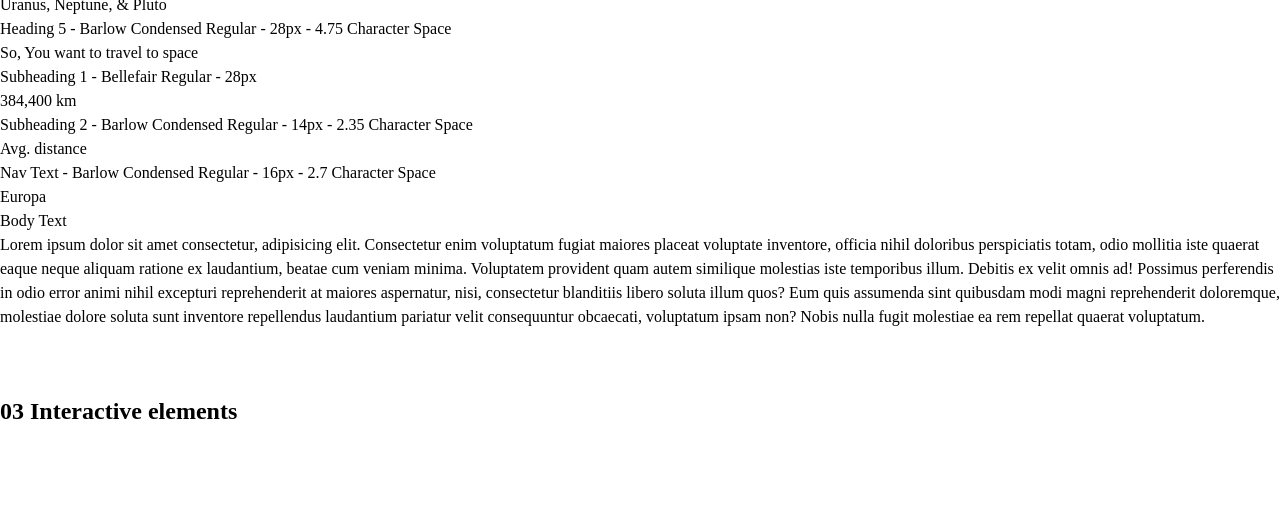
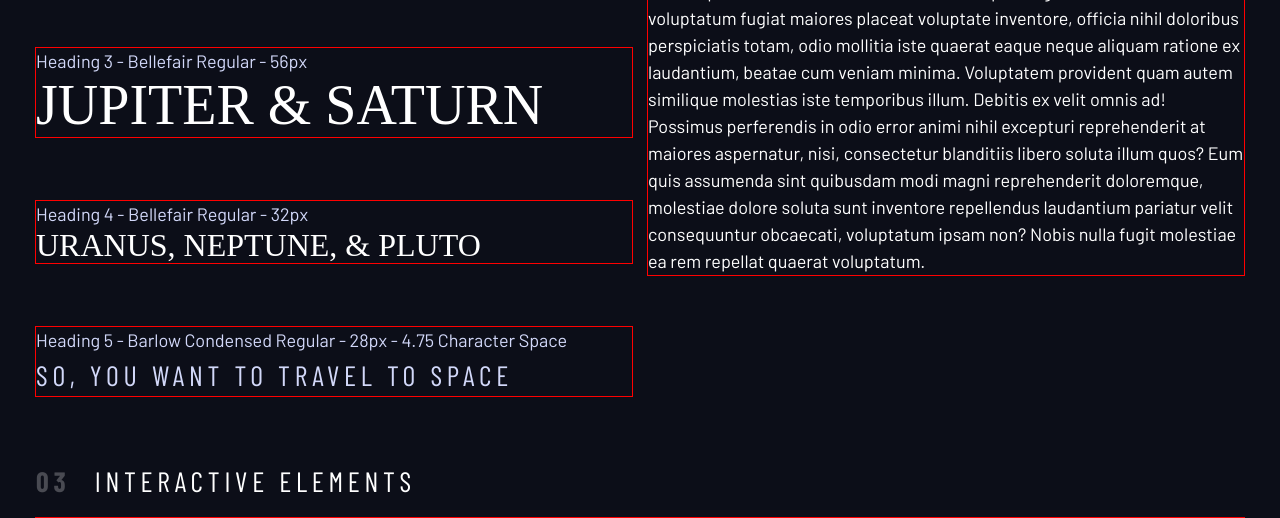
Before and after one commit to vishalkhandal96/space-tourism, a plain HTML site: page design-system.html in a window 1280 px wide. Shown: the part 773-1291 px from the top of the page. Before the commit the page ends 1202 px from the top, so only its background shows below. Drawn offline with nearby package versions, Linux system fonts and the light colour scheme; a web font is replaced by a local one.

Commit message:
update index.css and index.html file in system design

```diff
--- a/css/index.css
+++ b/css/index.css
@@ -1,3 +1,29 @@
+/* --------------------------- */
+/* Custome properties */
+/* --------------------------- */
+
+:root {
+  /* colors */
+  --clr-dark: 230 35% 7%;
+  --clr-light: 231 77% 90%;
+  --clr-white: 0 0% 100%;
+
+  /* font-sizes */
+  --fs-900: 9.375rem;
+  --fs-800: 6.25rem;
+  --fs-700: 3.5rem;
+  --fs-600: 2rem;
+  --fs-500: 1.75rem;
+  --fs-400: 1.125rem;
+  --fs-300: 1rem;
+  --fs-200: 0.875rem;
+
+  /* font families */
+  --ff-serif: "Bellefair", serif;
+  --ff-sans-normal: "Barlow", sans-serif;
+  --ff-sans-cond: "Barlow Condensed", sans-serif;
+}
+
 /* --------------------------- */
 /* Reset */
 /* --------------------------- */
@@ -25,8 +51,22 @@ picture {
   margin: 0;
 }
 
+h1,
+h2,
+h3,
+h4,
+h5,
+h6,
+p {
+  font-weight: 400;
+}
+
 /* set up the body */
 body {
+  font-family: var(--ff-sans-normal);
+  font-size: var(--fs-400);
+  color: hsl(var(--clr-white));
+  background-color: hsl(var(--clr-dark));
   line-height: 1.5;
   min-height: 100vh;
 }
@@ -37,3 +77,167 @@ picture {
   max-width: 100%;
   display: block;
 }
+
+/* make form elements easier to work with */
+input,
+button,
+textarea,
+select {
+  font: inherit;
+}
+
+/* remove animations for people who've turned them off */
+@media (prefers-reduced-motion: reduce) {
+  *,
+  *::before,
+  *::after {
+    animation-duration: 0.01ms !important;
+    animation-iteration-count: 1 !important;
+    transition-duration: 0.01ms !important;
+    scroll-behavior: auto !important;
+  }
+}
+
+/* --------------------------- */
+/* Utility classes */
+/* --------------------------- */
+
+/* general */
+
+.flex {
+  display: flex;
+  gap: var(--gap, 1rem);
+}
+
+.grid {
+  display: grid;
+  gap: var(--gap, 1rem);
+}
+
+/* ------ not include first child element  .flow > * + *
+---------- anything but not the first child *:not(:first-child)
+---------- .card h1,
+           .card h2,
+           .card h3 { }
+
+           we can use .card :where(h1, h2, h3)
+           ---------------------*/
+
+.flow > *:where(:not(:first-child)) {
+  margin-top: var(--flow-space, 1rem);
+  outline: 1px solid red;
+}
+
+.container {
+  padding-inline: 2em;
+  margin-inline: auto;
+  max-width: 80rem;
+}
+
+/* screen reader only */
+.sr-only {
+  position: absolute;
+  width: 1px;
+  height: 1px;
+  padding: 0;
+  margin: -1px;
+  overflow: hidden;
+  clip: rect(0, 0, 0, 0);
+  white-space: nowrap; /* added line */
+  border: 0;
+}
+
+/* colors */
+.bg-dark {
+  background-color: hsl(var(--clr-dark));
+}
+.bg-accent {
+  background-color: hsl(var(--clr-light));
+}
+.bg-white {
+  background-color: hsl(var(--clr-white));
+}
+
+.text-dark {
+  color: hsl(var(--clr-dark));
+}
+.text-accent {
+  color: hsl(var(--clr-light));
+}
+.text-white {
+  color: hsl(var(--clr-white));
+}
+
+.example-component {
+  background-color: hsl(var(--clr-light) / 0.2);
+}
+
+/*  typography */
+.ff-serif {
+  font-family: var(--ff-serif);
+}
+.ff-sans-cond {
+  font-family: var(--ff-sans-cond);
+}
+.ff-sans-normal {
+  font-family: var(--ff-sans-normal);
+}
+
+.letter-spacing-1 {
+  letter-spacing: 4.75px;
+}
+.letter-spacing-2 {
+  letter-spacing: 2.7px;
+}
+.letter-spacing-3 {
+  letter-spacing: 2.35px;
+}
+
+.uppercase {
+  text-transform: uppercase;
+}
+
+.fs-900 {
+  font-size: var(--fs-900);
+}
+.fs-800 {
+  font-size: var(--fs-800);
+}
+.fs-700 {
+  font-size: var(--fs-700);
+}
+.fs-600 {
+  font-size: var(--fs-600);
+}
+.fs-500 {
+  font-size: var(--fs-500);
+}
+.fs-400 {
+  font-size: var(--fs-400);
+}
+.fs-300 {
+  font-size: var(--fs-300);
+}
+.fs-200 {
+  font-size: var(--fs-200);
+}
+
+.fs-900,
+.fs-800,
+.fs-700,
+.fs-600 {
+  line-height: 1.1;
+}
+
+.numbered-title {
+  font-family: var(--ff-sans-cond);
+  font-size: var(--fs-500);
+  text-transform: uppercase;
+  letter-spacing: 4.72px;
+}
+
+.numbered-title span {
+  margin-right: 0.5em;
+  font-weight: 700;
+  color: hsl(var(--clr-white) / 0.25);
+}
--- a/index.html
+++ b/index.html
@@ -1,27 +1,22 @@
 <!DOCTYPE html>
 <html lang="en">
   <head>
-  <meta charset="UTF-8">
-  <meta name="viewport" content="width=device-width, initial-scale=1.0">
+    <meta charset="UTF-8" />
+    <meta name="viewport" content="width=device-width, initial-scale=1.0" />
 
-  <link rel="icon" type="image/png" sizes="32x32" href="./assets/favicon-32x32.png">
+    <link
+      rel="icon"
+      type="image/png"
+      sizes="32x32"
+      href="./assets/favicon-32x32.png"
+    />
 
     <title>Frontend Mentor | Space tourism website</title>
   </head>
   <body>
-
-  00 Home
-  01 Destination
-  02 Crew
-  03 Technology
-
-  So, you want to travel to
-  Space
+    00 Home 01 Destination 02 Crew 03 Technology So, you want to travel to Space
     Let’s face it; if you want to go to space, you might as well genuinely go to
-  outer space and not hover kind of on the edge of it. Well sit back, and relax
-  because we’ll give you a truly out of this world experience!
-
-  Explore
-
+    outer space and not hover kind of on the edge of it. Well sit back, and
+    relax because we’ll give you a truly out of this world experience! Explore
   </body>
 </html>
```
Lines whose indentation alone changed are shown as unchanged.
